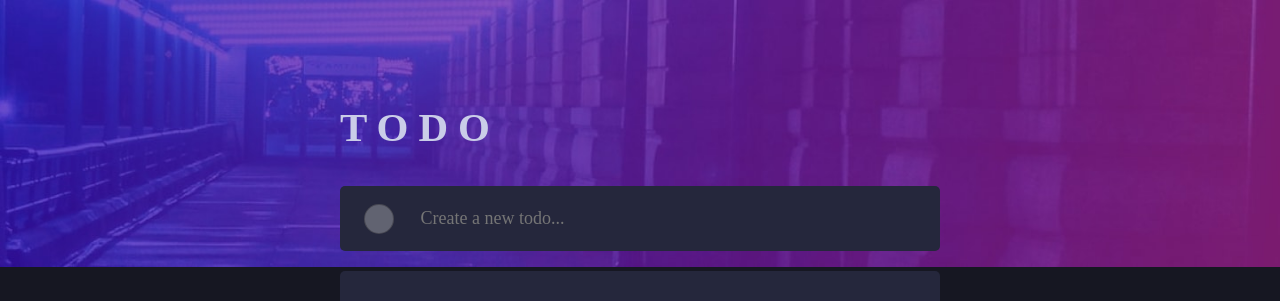
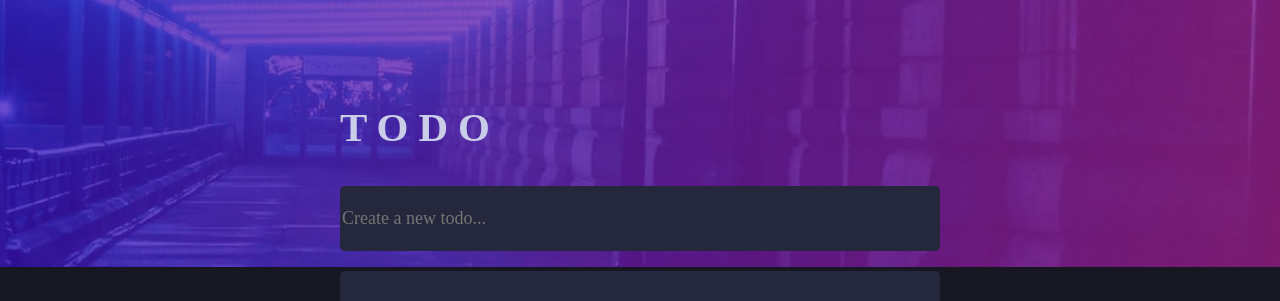
Before and after one commit to iago-guinossi/Challange, a React (Create React App) app in the folder app-lista/: page / in a window 1280 px wide. Shown: the top 301 px of the page. Built offline with nearby package versions, Linux system fonts and the light colour scheme; the HTML template or start-up script is replaced by a standard one.

Commit message:
remove button on NewTask

```diff
--- a/app-lista/src/components/NewTask/NewTask.jsx
+++ b/app-lista/src/components/NewTask/NewTask.jsx
@@ -24,11 +24,6 @@ export function NewTask() {
 
   return (
     <form onSubmit={handleSubmit}>
-      {name ? (
-        <button type="submit" className='butSub1'/>
-      ) : (
-        <button type="submit" className='butSub' disabled={true} />
-      )}
       <input
       className='newtodo'
         value={name}
```
